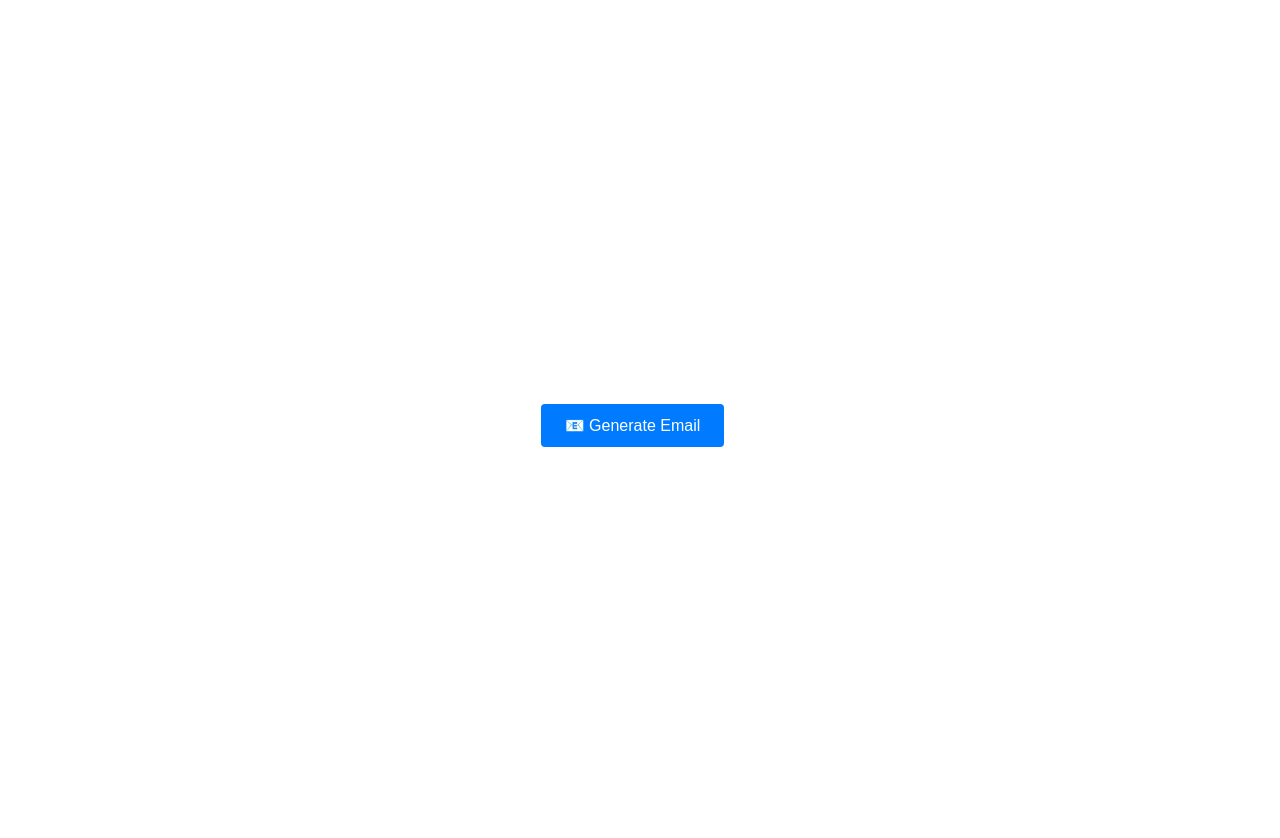
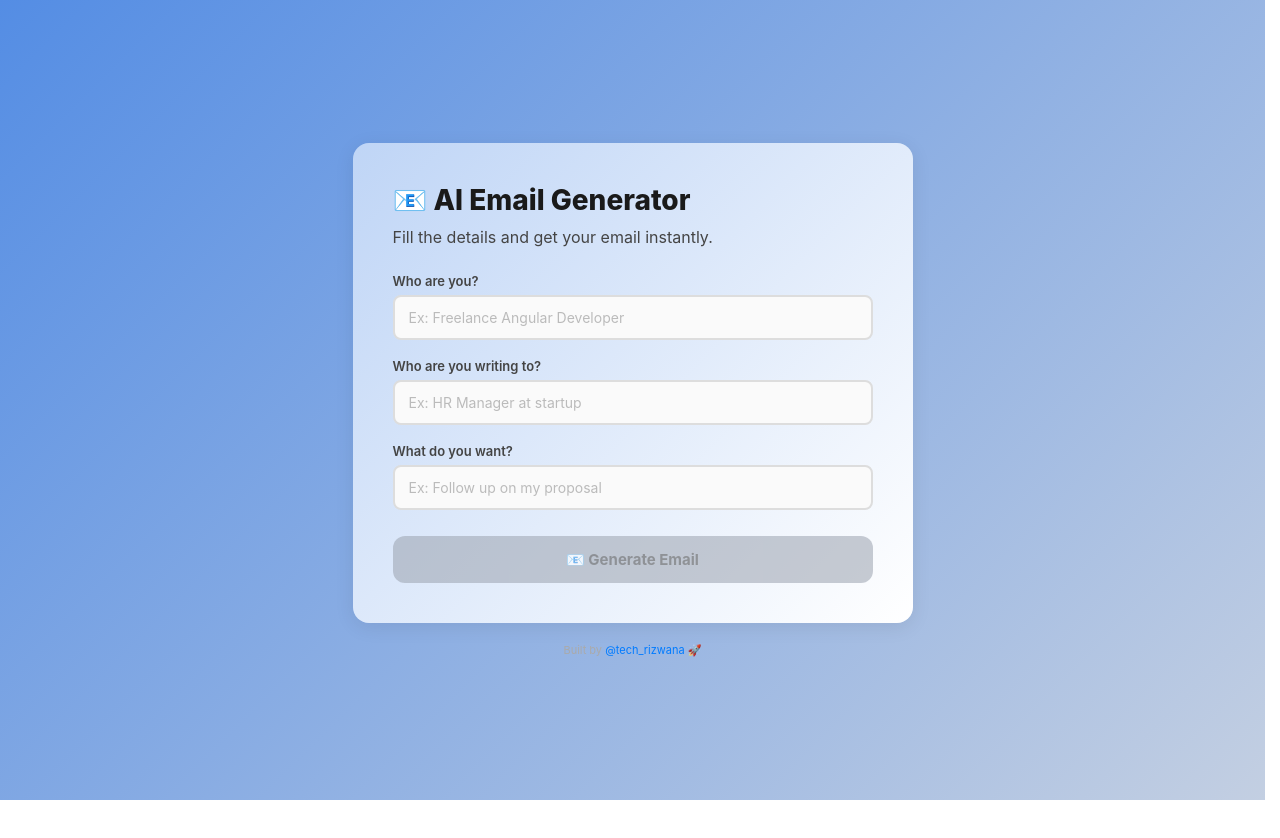
Before and after one commit to rizwana1426/AI-TOOL, an Angular app: page / in a window 1280 px wide. Shown: the top 838 px of the page. After the commit the page ends 800 px from the top, so only its background shows below. Built offline with nearby package versions, Linux system fonts and the light colour scheme; no server answers.

Commit message:
email-tool generated completed

```diff
--- a/angular.json
+++ b/angular.json
@@ -45,7 +45,7 @@
                         "development": {
                             "optimization": false,
                             "extractLicenses": false,
-                            "sourceMap": true
+                            "sourceMap": false
                         }
                     },
                     "defaultConfiguration": "production"
--- a/src/app/email/email.css
+++ b/src/app/email/email.css
@@ -1,22 +1,297 @@
+* {
+    box-sizing: border-box;
+    margin: 0;
+    padding: 0;
+    font-family: -apple-system, BlinkMacSystemFont, 'Segoe UI', sans-serif;
+}
+
+
+/* ===== MAIN LAYOUT ===== */
+
 .container {
     display: flex;
+    flex-direction: column;
     justify-content: center;
     align-items: center;
     min-height: 100dvh;
-    padding: max(1rem, 2vw);
+    padding: clamp(16px, 4vw, 32px);
+    background: linear-gradient(135deg, #548de4 0%, #c3cfe2 100%);
 }
 
+.card {
+    background: linear-gradient(135deg, #bfd5f6 0%, #ffffff 100%);
+    border-radius: 16px;
+    padding: clamp(24px, 5vw, 40px);
+    width: 100%;
+    max-width: 560px;
+    box-shadow: 0 4px 20px rgba(0, 0, 0, 0.08);
+}
+
+.card h1 {
+    font-size: clamp(20px, 4vw, 28px);
+    font-weight: 800;
+    color: #1a1a1a;
+    margin-bottom: 8px;
+}
+
+.card p {
+    /* font-size: 14px; */
+    color: #444;
+    margin-bottom: 24px;
+    line-height: 1.5;
+}
+
+form {
+    width: 100%;
+}
+
+
+/* ===== INPUTS ===== */
+
+.input-group {
+    display: flex;
+    flex-direction: column;
+    margin-bottom: 18px;
+}
+
+.input-group label {
+    font-size: 13px;
+    font-weight: 600;
+    color: #444;
+    margin-bottom: 6px;
+}
+
+.input-group input {
+    padding: 12px 14px;
+    font-size: 14px;
+    border: 2px solid #ddd;
+    border-radius: 8px;
+    outline: none;
+    background: #fafafa;
+    color: #1a1a1a;
+    transition: border-color 0.2s, box-shadow 0.2s;
+}
+
+.input-group input:focus {
+    border-color: #007bff;
+    background: #fff;
+    box-shadow: 0 0 0 3px rgba(0, 123, 255, 0.1);
+}
+
+.input-group input::placeholder {
+    color: #bbb;
+}
+
+
+/* ===== BUTTON ===== */
+
 .generate-btn {
-    padding: 12px 24px;
-    font-size: 16px;
-    background-color: #007bff;
-    color: white;
+    width: 100%;
+    padding: 14px 28px;
+    font-size: 15px;
+    font-weight: 700;
+    background: linear-gradient( 135deg, #548de4, #6a9ae4);
+    color: #444;
     border: none;
-    border-radius: 4px;
+    border-radius: 12px;
     cursor: pointer;
+    margin-top: 8px;
+    transition: background 0.25s ease, box-shadow 0.25s ease, opacity 0.25s ease;
+    box-shadow: 0 6px 18px rgba(84, 141, 228, 0.25);
+    outline: none;
+}
+
+.generate-btn:hover:not(:disabled) {
+    background: linear-gradient( 135deg, #4f7fd1, #7aa6ea);
+    box-shadow: 0 10px 22px rgba(84, 141, 228, 0.35);
+}
+
+.generate-btn:focus {
+    outline: none;
+    box-shadow: 0 0 0 4px rgba(84, 141, 228, 0.18), 0 8px 20px rgba(84, 141, 228, 0.25);
 }
 
 .generate-btn:disabled {
-    opacity: 0.6;
+    opacity: 0.55;
     cursor: not-allowed;
+    background: #9ca3af !important;
+    box-shadow: none !important;
 }
+
+
+/* ===== EMAIL POPUP ===== */
+
+
+/* ===== SWEETALERT OVERRIDES ===== */
+
+::ng-deep .email-popup {
+    width: 640px !important;
+    border-radius: 16px !important;
+}
+
+::ng-deep .email-popup .swal2-html-container {
+    text-align: left !important;
+    padding: 16px !important;
+    display: block !important;
+}
+
+::ng-deep .email-popup .swal2-title {
+    text-align: center !important;
+    font-weight: 700 !important;
+}
+
+::ng-deep .email-popup .email-container {
+    text-align: left !important;
+    max-height: 360px !important;
+    overflow-y: auto !important;
+    padding: 20px !important;
+    background: linear-gradient(135deg, #bfd5f6 0%, #ffffff 100%) !important;
+    border-radius: 10px !important;
+    border: 5px solid #bfd5f6 !important;
+    margin-bottom: 12px !important;
+    display: block !important;
+    font-family: 'Georgia', 'Times New Roman', serif !important;
+    font-size: 14px !important;
+    color: #1a1a1a !important;
+}
+
+::ng-deep .email-popup .email-subject {
+    font-weight: 700 !important;
+    font-size: 14px !important;
+    color: #1a1a1a !important;
+    padding-bottom: 10px !important;
+    margin-bottom: 12px !important;
+    border-bottom: 2px solid #1a1a1a !important;
+    text-align: left !important;
+    display: block !important;
+    font-family: 'Segoe UI', sans-serif !important;
+    letter-spacing: 0.2px !important;
+}
+
+::ng-deep .email-popup .email-line {
+    font-size: 14px !important;
+    color: #1a1a1a !important;
+    line-height: 1.8 !important;
+    text-align: justify !important;
+    display: block !important;
+    min-height: 8px !important;
+    margin-bottom: 4px !important;
+    font-family: 'Georgia', 'Times New Roman', serif !important;
+}
+
+::ng-deep .email-popup .copy-btn {
+    display: block !important;
+    margin: 12px auto 0 !important;
+    padding: 10px 24px !important;
+    background: linear-gradient( 135deg, #548de4, #6a9ae4);
+    color: white !important;
+    border: none !important;
+    border-radius: 8px !important;
+    cursor: pointer !important;
+    font-size: 13px !important;
+    font-weight: 600 !important;
+}
+
+::ng-deep .error-popup {
+    border-radius: 16px !important;
+}
+
+::ng-deep .error-popup .error-message {
+    font-size: 14px !important;
+    color: #c62828 !important;
+    text-align: center !important;
+}
+
+::ng-deep div:where(.swal2-container) div:where(.swal2-footer) {
+    margin-top: 15px;
+    text-align: right;
+    font-size: 13px;
+    color: #777;
+    font-weight: 600;
+    align-self: stretch;
+}
+
+.watermark {
+    text-align: center;
+    font-size: 11px;
+    color: #aaa;
+    margin-top: 20px;
+}
+
+.watermark a {
+    color: #007bff;
+    text-decoration: none;
+}
+
+.watermark a:hover {
+    text-decoration: underline;
+}
+
+::ng-deep .watermark a:visited {
+    color: #007bff!important;
+}
+
+::ng-deep div:where(.swal2-container) div:where(.swal2-popup) {
+    background: linear-gradient(135deg, #bfd5f6 0%, #ffffff 100%);
+}
+
+.swal2-success {
+    display: none !important;
+}
+
+::ng-deep div:where(.swal2-container) button:where(.swal2-styled):where(.swal2-confirm) {
+    background: linear-gradient( 135deg, #548de4, #6a9ae4);
+}
+
+.expired-screen {
+    display: flex;
+    flex-direction: column;
+    align-items: center;
+    justify-content: center;
+    min-height: 100vh;
+    text-align: center;
+    padding: 40px;
+    background: linear-gradient(135deg, #bfd5f6 0%, #ffffff 100%);
+}
+
+.expired-screen h2 {
+    font-size: 32px;
+    color: #1a1a1a;
+    margin-bottom: 16px;
+}
+
+.expired-screen p {
+    font-size: 16px;
+    color: #666;
+    margin-bottom: 24px;
+}
+
+.expired-screen a {
+    padding: 12px 24px;
+    background: #007bff;
+    color: white;
+    border-radius: 8px;
+    text-decoration: none;
+    font-weight: 600;
+}
+
+.expire-mark {
+    position: absolute;
+    bottom: 0;
+    right: 0;
+    padding-right: 1rem;
+    /* pe-3 */
+    padding-bottom: 1rem;
+    /* pb-3 */
+    font-size: 11px;
+    color: #aaa;
+}
+
+.expire-mark a {
+    color: #007bff;
+    text-decoration: none;
+}
+
+.expire-mark a:hover {
+    text-decoration: underline;
+}
--- a/src/app/email/email.html
+++ b/src/app/email/email.html
@@ -1,9 +1,54 @@
+@if (isDemoExpired) {
+
+<div class="expired-screen">
+    <h2>⏰ Demo Expired</h2>
+    <p>{{ demoMessage }}</p>
+    <a href="mailto:rizwana1426@outlook.com">
+      Contact Us To Upgrade
+    </a>
+
+</div>
+<div class="expire-mark">
+    Built by <a href="https://instagram.com/tech_rizwana" target="_blank">@tech_rizwana</a> 🚀
+</div>
+
+
+} @else {
 <div class="container">
-    <button class="generate-btn" (click)="generateEmail()" [disabled]="isLoading()">
+    <div class="card">
+        <h1>📧 AI Email Generator</h1>
+        <p>Fill the details and get your email instantly.</p>
+
+        <form [formGroup]="form">
+            <!-- Input 1 -->
+            <div class="input-group">
+                <label for="whoAmI">Who are you?</label>
+                <input id="whoAmI" type="text" formControlName="whoAmI" placeholder="Ex: Freelance Angular Developer" aria-required="true" />
+            </div>
+
+            <!-- Input 2 -->
+            <div class="input-group">
+                <label for="writingTo">Who are you writing to?</label>
+                <input id="writingTo" type="text" formControlName="writingTo" placeholder="Ex: HR Manager at startup" aria-required="true" />
+            </div>
+
+            <!-- Input 3 -->
+            <div class="input-group">
+                <label for="whatIWant">What do you want?</label>
+                <input id="whatIWant" type="text" formControlName="whatIWant" placeholder="Ex: Follow up on my proposal" aria-required="true" />
+            </div>
+
+            <button type="button" class="generate-btn" (click)="generateEmail()" [disabled]="form.invalid || isLoading()" aria-label="Generate email">
                 @if (!isLoading()) {
                     📧 Generate Email
                 } @else {
                     ⏳ Generating...
                 }
             </button>
+        </form>
     </div>
+    <div class="watermark">
+        Built by <a href="https://instagram.com/tech_rizwana" target="_blank">@tech_rizwana</a> 🚀
+    </div>
+</div>
+}
--- a/src/app/email/email.ts
+++ b/src/app/email/email.ts
@@ -1,44 +1,94 @@
-import { Component, signal } from '@angular/core';
+import { Component, signal, ChangeDetectionStrategy, computed, inject } from '@angular/core';
+import { ReactiveFormsModule, FormBuilder, FormGroup, Validators } from '@angular/forms';
 import Swal from 'sweetalert2';
+import { environment } from '../../environments/environment';
 
 @Component({
   selector: 'app-email',
-  imports: [],
+  imports: [ReactiveFormsModule],
   templateUrl: './email.html',
   styleUrl: './email.css',
+  changeDetection: ChangeDetectionStrategy.OnPush,
 })
 export class Email {
+  private fb = inject(FormBuilder);
+
+  form: FormGroup = this.fb.group({
+    whoAmI: ['', [Validators.required, Validators.minLength(2)]],
+    writingTo: ['', [Validators.required, Validators.minLength(2)]],
+    whatIWant: ['', [Validators.required, Validators.minLength(2)]],
+  });
+  // Add at top of class
+  isDemoExpired = false;
+  demoMessage = '';
+
+  // Call in constructor
+  constructor() {
+    this.checkDemoExpiry();
+  }
   generatedEmail = signal<string>('');
   isLoading = signal<boolean>(false);
 
+  isFormValid = computed(() => {
+    const isValid = this.form.valid && !this.isLoading();
+    return isValid;
+  });
+
+  // Add this function
+  checkDemoExpiry() {
+    const deployDate = new Date('2027-05-17');
+    const expiryDate = new Date(deployDate);
+    expiryDate.setDate(expiryDate.getDate() + 7);
+
+    const today = new Date();
+
+    if (today > expiryDate) {
+      this.isDemoExpired = true;
+      this.demoMessage = 'Demo expired. Contact rizwana1426@outlook.com for access.';
+    }
+  }
   async generateEmail() {
+    if (!this.form.valid) {
+      this.showErrorPopup('Please fill all 3 fields before generating.');
+      return;
+    }
+
+    const { whoAmI, writingTo, whatIWant } = this.form.value;
     this.isLoading.set(true);
+
     try {
-      const response = await fetch(
-        "https://api.groq.com/openai/v1/chat/completions",
-        {
-          method: "POST",
-          headers: {
-            "Content-Type": "application/json",
-            "Authorization": "Bearer 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"
-          },
-          body: JSON.stringify({
-            model: "llama-3.3-70b-versatile",
-            messages: [
-              {
-                role: "user",
-                content: "Write a short professional email to a client asking for project feedback"
-              }
-            ]
-          })
-        }
-      );
+      const response = await fetch('https://api.groq.com/openai/v1/chat/completions', {
+        method: 'POST',
+        headers: {
+          'Content-Type': 'application/json',
+          Authorization: `Bearer ${environment.groqApiKey}`,
+        },
+        body: JSON.stringify({
+          model: 'llama-3.3-70b-versatile',
+          messages: [
+            {
+              role: 'user',
+              content: `Write a professional email with these details:
+- I am: ${whoAmI}
+- Writing to: ${writingTo}
+- My purpose: ${whatIWant}
+
+Rules:
+- Start with "Subject:" at the very beginning. No spaces before it.
+- Then write the email body.
+- No extra indentation anywhere.
+- Keep it polite and professional.`,
+            },
+          ],
+        }),
+      });
+
       if (!response.ok) {
         throw new Error(`API Error: ${response.status} ${response.statusText}`);
       }
 
       const data = await response.json();
-      const email = data?.choices[0]?.message?.content;
+      const email = data?.choices[0]?.message?.content?.trim();
 
       if (email) {
         this.generatedEmail.set(email);
@@ -47,45 +97,72 @@ export class Email {
         this.showErrorPopup('Failed to generate email. Please try again.');
       }
     } catch (error) {
-      const errorMessage = error instanceof Error ? error.message : 'Unknown error occurred';
-      this.showErrorPopup(errorMessage);
+      this.showErrorPopup(error instanceof Error ? error.message : 'Unknown error occurred');
     } finally {
       this.isLoading.set(false);
     }
   }
 
   showSuccessPopup(email: string) {
+    const lines = email.split('\n');
+
+    const htmlContent = lines
+      .map((line) => {
+        if (line.startsWith('Subject:')) {
+          return `<div class="email-subject">${line}</div>`;
+        }
+
+        return `<div class="email-line">${line || '&nbsp;'}</div>`;
+      })
+      .join('');
+
     Swal.fire({
       icon: 'success',
+
       title: 'Email Generated Successfully!',
-      html: `<div style="text-align: left; height: 350px; overflow-y: auto; padding: 10px; display: block;"><p style="white-space: pre-wrap; margin: 0;">${email}</p></div>`,
+
+      html: `
+      <div class="email-container">
+        ${htmlContent}
+      </div>
+
+      <button
+        class="copy-btn"
+        onclick="navigator.clipboard.writeText(atob('${btoa(email)}'))"
+      >
+        📋 Copy Email
+      </button>
+    `,
+      footer: `
+    <div class="watermark">
+        Built by <a href="https://instagram.com/tech_rizwana" target="_blank">@tech_rizwana</a> 🚀
+    </div>
+  `,
+
       confirmButtonText: 'Close',
-      width: '600px',
-      heightAuto: false,
-      scrollbarPadding: false,
-      didOpen: (modal) => {
-        const popup = modal.querySelector('.swal2-popup') as HTMLElement;
-        if (popup) {
-          popup.style.display = 'flex';
-          popup.style.flexDirection = 'column';
-        }
-        const htmlContainer = modal.querySelector('.swal2-html-container') as HTMLElement;
-        if (htmlContainer) {
-          htmlContainer.style.flex = '1';
-          htmlContainer.style.overflow = 'visible';
-        }
+      customClass: {
+        popup: 'email-popup',
       },
-      allowOutsideClick: false
+
+      allowOutsideClick: false,
+
+      willClose: () => {
+        // clear signal
+        this.generatedEmail.set('');
+
+        // clear form fields
+        this.form.reset();
+      },
     });
   }
 
   showErrorPopup(message: string) {
     Swal.fire({
       icon: 'error',
-      title: 'Oops! Something went wrong',
-      text: message,
+      html: `<p class="error-message"><strong>${message}</strong></p>`,
       confirmButtonText: 'Try Again',
-      allowOutsideClick: false
+      customClass: { popup: 'error-popup' },
+      allowOutsideClick: false,
     });
   }
 }
```
Also changed, not shown: 2 other files (tests, documents, lock files or other folders). Lines whose indentation alone changed are shown as unchanged.
